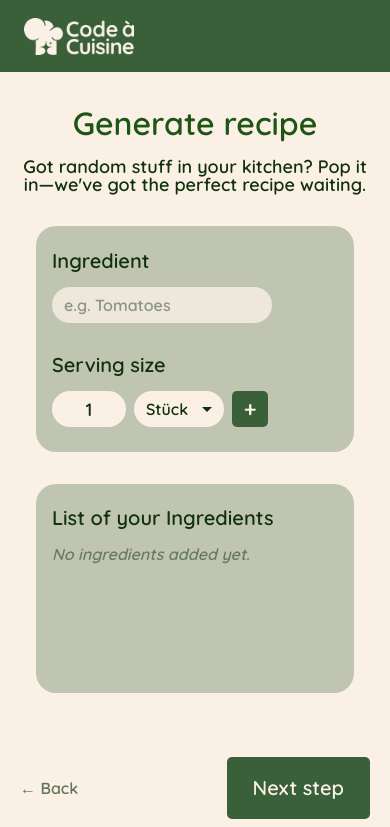
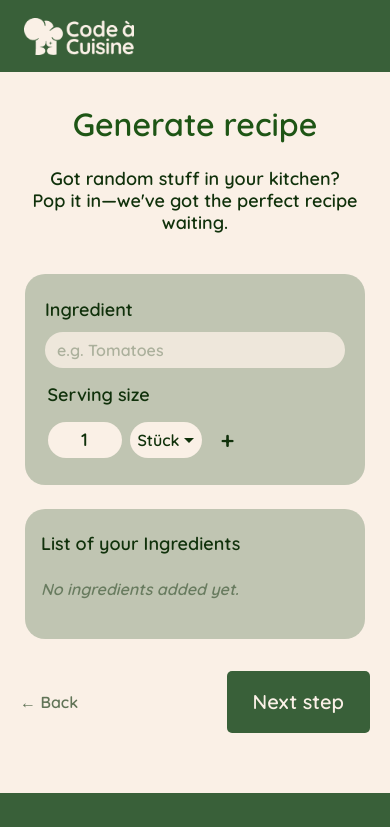
Before and after one commit to milosdimi/code-a-cuisine, an Angular app: page /generate in a window 390 px wide. Shown: the top 827 px of the page. Built offline with nearby package versions, Linux system fonts and the light colour scheme.

Commit message:
feat: enhance ingredient editing functionality with dropdown positioning and validation

```diff
--- a/src/app/features/generate/step1-ingredients/step1-ingredients.component.html
+++ b/src/app/features/generate/step1-ingredients/step1-ingredients.component.html
@@ -4,6 +4,8 @@
   <section class="step1__container">
 
     <h1 class="step1__title">Generate recipe</h1>
+
+    <div class="step1__intro">
       <p class="step1__desc">Got random stuff in your kitchen? Pop it in—we've got the perfect recipe waiting.</p>
 
       <div class="step1__content">
@@ -51,11 +53,11 @@
                   aria-label="Amount"
                 />
               </div>
-              <div class="step1__unit-wrap">
+              <div class="step1__unit-wrap" data-unit-dropdown="add">
                 <button
                   type="button"
                   class="step1__unit-pill"
-                  (click)="showUnitDropdown = !showUnitDropdown"
+                  (click)="showUnitDropdown = !showUnitDropdown; closeEditUnitDropdown()"
                   (blur)="hideUnitDropdown()"
                   aria-label="Select unit"
                 >
@@ -85,7 +87,7 @@
       <div class="step1__list-card">
         <p class="step1__list-title">List of your Ingredients</p>
 
-        <div class="step1__list-body">
+        <div class="step1__list-body" (scroll)="onListScroll()">
           @if (ingredients.length === 0) {
             <p class="step1__list-empty">No ingredients added yet.</p>
           } @else {
@@ -95,8 +97,12 @@
 
                   @if (editingIndex === i) {
                     <div class="step1__chip-edit">
-                      <div class="step1__chip-edit-name-wrap">
+                      <div class="step1__chip-edit-form">
+
+                        <div class="step1__field-group step1__field-group--chip">
+                          <label [attr.for]="'edit-ingredient-' + i" class="step1__label">Ingredient</label>
                           <input
+                            [id]="'edit-ingredient-' + i"
                             type="text"
                             class="step1__input"
                             [class.step1__input--error]="editNameError"
@@ -104,10 +110,14 @@
                             maxlength="50"
                             (focus)="editNameError = false"
                             (keydown.enter)="saveEdit(i)"
-                          (keydown.escape)="editingIndex = null"
+                            (keydown.escape)="editingIndex = null; closeEditUnitDropdown()"
+                            autocomplete="off"
                           />
                         </div>
-                      <div class="step1__chip-edit-controls">
+
+                        <div class="step1__serving-group step1__serving-group--chip">
+                          <span class="step1__label">Serving size</span>
+                          <div class="step1__controls">
                             <div class="step1__amount-pill">
                               <input
                                 type="number"
@@ -118,17 +128,24 @@
                                 aria-label="Amount"
                               />
                             </div>
-                        <div class="step1__chip-edit-unit-wrap">
-                          <select class="step1__chip-edit-unit" [(ngModel)]="editUnit">
-                            @for (u of units; track u) {
-                              <option [value]="u">{{ u }}</option>
-                            }
-                          </select>
+                            <div class="step1__unit-wrap" data-unit-dropdown="edit">
+                              <button
+                                type="button"
+                                class="step1__unit-pill"
+                                (click)="toggleEditUnitDropdown($event)"
+                                aria-label="Select unit"
+                              >
+                                <span>{{ editUnit }}</span>
+                                <span class="step1__unit-arrow" [class.step1__unit-arrow--open]="showEditUnitDropdown"></span>
+                              </button>
                             </div>
                             <button type="button" class="step1__chip-btn step1__chip-btn--save" (click)="saveEdit(i)" aria-label="Save">✓</button>
                             <button type="button" class="step1__chip-btn" (click)="removeIngredient(i)" [attr.aria-label]="'Delete: ' + ing.name">
                               <img src="assets/images/icons/delete.png" alt="" />
                             </button>
+                          </div>
+                        </div>
+
                       </div>
                     </div>
                   } @else {
@@ -155,8 +172,25 @@
       </div>
 
       </div>
+    </div>
 
   </section>
+
+  @if (showEditUnitDropdown) {
+    <ul
+      class="step1__unit-list step1__unit-list--fixed"
+      data-unit-dropdown="edit"
+      role="listbox"
+      [class.step1__unit-list--up]="editUnitDropdownPos.openUp"
+      [style.top.px]="editUnitDropdownPos.top"
+      [style.left.px]="editUnitDropdownPos.left"
+      [style.minWidth.px]="editUnitDropdownPos.width"
+    >
+      @for (u of units; track u) {
+        <li class="step1__unit-option" role="option" (mousedown)="selectEditUnit(u)">{{ u }}</li>
+      }
+    </ul>
+  }
 
   <!-- Footer: direkt in <main>, unabhängig von Card-Höhe -->
   <div class="step1__footer">
--- a/src/app/features/generate/step1-ingredients/step1-ingredients.component.scss
+++ b/src/app/features/generate/step1-ingredients/step1-ingredients.component.scss
@@ -17,34 +17,48 @@
   align-items: center;
 }
 
-// ===== CONTAINER =====
+// ===== CONTAINER (Figma: 1087px, gap 24px headline → content) =====
 .step1__container {
   width: 100%;
   max-width: 1087px;
   display: flex;
   flex-direction: column;
   align-items: center;
+  gap: 24px;
+}
+
+// ===== INTRO (Figma: gap 64px between desc and cards) =====
+.step1__intro {
+  display: flex;
+  flex-direction: column;
+  align-items: center;
+  gap: 64px;
+  width: 100%;
 }
 
 // ===== HEADLINE =====
 .step1__title {
+  margin: 0;
+  width: 100%;
+  max-width: 567px;
   font-family: 'Quicksand', sans-serif;
   font-weight: 600;
   font-size: 54px;
   line-height: 65px;
   color: #1e5515;
   text-align: center;
-  margin-bottom: 24px;
 }
 
 .step1__desc {
+  margin: 0;
+  width: 100%;
+  max-width: 919px;
   font-family: 'Quicksand', sans-serif;
   font-weight: 500;
   font-size: 24px;
-  line-height: 1;
+  line-height: 30px;
   color: #10310b;
   text-align: center;
-  margin-bottom: 64px;
 }
 
 // ===== TWO-COLUMN LAYOUT =====
@@ -55,32 +69,36 @@
   width: 100%;
 }
 
-// ===== INPUT CARD =====
+// ===== INPUT CARD (Figma: 577×176, padding 25px 0) =====
 .step1__input-card {
   flex: 0 0 577px;
   width: 577px;
   min-width: 0;
-  min-height: 209px;
-  max-height: 354px;
-  padding: 25px;
+  min-height: 176px;
+  padding: 25px 0;
   border-radius: 20px;
   background: rgba(57, 96, 57, 0.3);
   display: flex;
   flex-direction: column;
+  align-items: center;
   gap: 12px;
 }
 
 .step1__input-inner {
   display: flex;
   gap: 32px;
-  align-items: flex-end;
+  align-items: flex-start;
+  justify-content: center;
+  width: 100%;
+  max-width: 510px;
 }
 
 .step1__field-group {
   display: flex;
   flex-direction: column;
   gap: 16px;
-  flex: 1;
+  flex: 0 0 300px;
+  width: 300px;
 }
 
 .step1__serving-group {
@@ -114,7 +132,9 @@
   color: #10310b;
   outline: none;
 
-  &::placeholder { color: rgba(16, 49, 11, 0.45); }
+  &::placeholder { color: rgba(16, 49, 11, 0.3); }
+
+  line-height: 20px;
 
   &:focus {
     background: $color-creme;
@@ -174,10 +194,13 @@
     font-family: 'Quicksand', sans-serif;
     font-weight: 500;
     font-size: 18px;
+    line-height: 22px;
     color: #10310b;
     text-align: center;
     outline: none;
     -moz-appearance: textfield;
+
+    &::placeholder { color: rgba(16, 49, 11, 0.3); }
 
     &::-webkit-outer-spin-button,
     &::-webkit-inner-spin-button { -webkit-appearance: none; }
@@ -190,19 +213,20 @@
 
 .step1__unit-pill {
   height: 36px;
-  min-width: 90px;
-  padding: 3px 12px;
+  min-width: 72px;
+  padding: 0 5px;
   border-radius: 48px;
   background: $color-creme;
   border: none;
   cursor: pointer;
   display: flex;
   align-items: center;
-  justify-content: space-between;
-  gap: 6px;
+  justify-content: center;
+  gap: 4px;
   font-family: 'Quicksand', sans-serif;
   font-weight: 500;
   font-size: 16px;
+  line-height: 20px;
   color: #10310b;
   white-space: nowrap;
 }
@@ -246,6 +270,15 @@
   &:hover { background: rgba(57, 96, 57, 0.12); }
 }
 
+.step1__unit-list--fixed {
+  position: fixed;
+  z-index: 1000;
+
+  &.step1__unit-list--up {
+    transform: translateY(-100%);
+  }
+}
+
 .step1__btn-add {
   width: 36px;
   height: 36px;
@@ -267,22 +300,29 @@
 
 // ===== ERROR =====
 .step1__error {
+  width: 100%;
+  max-width: 510px;
+  padding: 0 16px;
   color: $color-error;
   font-size: 16px;
 }
 
-// ===== LIST CARD =====
+// ===== LIST CARD (Figma: 478×209, padding 24, gap 24) =====
 .step1__list-card {
-  flex: 1;
+  --chip-row-height: 30px;
+  --list-max-rows: 14;
+
+  flex: 0 0 478px;
+  width: 478px;
   min-width: 0;
   min-height: 209px;
-  max-height: 540px;
+  max-height: calc(48px + 24px + var(--chip-row-height) * var(--list-max-rows));
   padding: 24px;
   border-radius: 20px;
   background: rgba(57, 96, 57, 0.3);
   display: flex;
   flex-direction: column;
-  gap: 16px;
+  gap: 24px;
   overflow: hidden;
 }
 
@@ -303,6 +343,8 @@
 .step1__list-body {
   flex: 1;
   min-height: 0;
+  max-height: calc(var(--chip-row-height) * var(--list-max-rows));
+  overflow-x: hidden;
   overflow-y: auto;
   scrollbar-gutter: stable;
   scrollbar-width: thin;
@@ -332,69 +374,33 @@
   &:hover { background: $color-creme; }
 
   &--editing {
-    background: $color-creme;
-    overflow: visible;
-    outline: 2px solid #396039;
-    outline-offset: 1px;
-    box-shadow: 0 2px 8px rgba(57, 96, 57, 0.2);
+    align-items: stretch;
+    padding: 12px 4px;
+    overflow: hidden;
+    background: transparent;
+
+    &:hover { background: transparent; }
   }
 }
 
 .step1__chip-edit {
-  display: flex;
-  align-items: center;
-  gap: 8px;
-  flex: 1;
+  width: 100%;
   min-width: 0;
 }
 
-.step1__chip-edit-name-wrap {
-  flex: 1;
-  min-width: 0;
+.step1__chip-edit-form {
+  display: flex;
+  flex-direction: column;
+  gap: 12px;
+  width: 100%;
 }
 
-.step1__chip-edit-controls {
-  display: flex;
-  align-items: center;
-  gap: 8px;
-  flex-shrink: 0;
+.step1__field-group--chip,
+.step1__serving-group--chip {
+  flex: none;
+  width: 100%;
+  max-width: none;
 }
-
-.step1__chip-edit-unit-wrap {
-  position: relative;
-
-  &::after {
-    content: '';
-    position: absolute;
-    right: 12px;
-    top: 50%;
-    transform: translateY(-50%);
-    width: 0;
-    height: 0;
-    border-left: 5px solid transparent;
-    border-right: 5px solid transparent;
-    border-top: 5px solid #10310b;
-    pointer-events: none;
-  }
-}
-
-.step1__chip-edit-unit {
-  height: 36px;
-  min-width: 90px;
-  padding: 6px 30px 6px 12px;
-  border-radius: 48px;
-  background: #fff;
-  border: 1px solid #396039;
-  font-family: 'Quicksand', sans-serif;
-  font-weight: 500;
-  font-size: 16px;
-  color: #10310b;
-  outline: none;
-  cursor: pointer;
-  appearance: none;
-  -webkit-appearance: none;
-}
-
 
 .step1__chip-info {
   display: flex;
@@ -457,17 +463,21 @@
   &:hover { opacity: 1; }
 
   &--save {
-    width: 24px;
-    height: 24px;
-    border-radius: 50%;
+    width: 36px;
+    height: 36px;
+    border-radius: 5px;
     background: $color-primary;
     color: $color-creme;
-    font-size: 16px;
+    font-size: 18px;
     font-weight: 700;
     opacity: 1;
     flex-shrink: 0;
+    transition: background 200ms ease, transform 200ms ease;
 
-    &:hover { background: #2d4d2d; }
+    &:hover {
+      background: #2d4d2d;
+      transform: scale(1.05);
+    }
   }
 }
 
@@ -513,6 +523,14 @@
 
 // ===== TABLET =====
 @media (min-width: 769px) and (max-width: 1164px) {
+  .step1__intro {
+    gap: 48px;
+  }
+
+  .step1__desc {
+    max-width: min(919px, 90%);
+  }
+
   .step1__content {
     flex-direction: column;
     align-items: center;
@@ -529,69 +547,102 @@
     flex: none;
     width: min(721px, 90%);
     max-width: 721px;
-    max-height: none;
   }
 }
 
-// ===== MOBILE =====
+// ===== MOBILE (Figma: 340px, text gap 24, cards gap 40/24) =====
 @include mobile {
   .step1 {
     padding: 32px 20px 60px;
   }
 
+  // Text block: title → desc (24px) · desc → cards (40px)
+  .step1__container {
+    gap: 24px;
+    max-width: 340px;
+  }
+
+  .step1__intro {
+    gap: 40px;
+    width: 100%;
+  }
+
   .step1__title {
+    max-width: 249px;
     font-size: 32px;
-    line-height: 1.2;
-    margin-bottom: 16px;
+    line-height: 40px;
   }
 
   .step1__desc {
+    max-width: 327px;
+    font-weight: 600;
     font-size: 18px;
-    margin-bottom: 32px;
+    line-height: 22px;
+  }
+
+  .step1__label,
+  .step1__list-title {
+    font-size: 18px;
+    line-height: 22px;
   }
 
   .step1__content {
     flex-direction: column;
-    margin-bottom: 32px;
+    align-items: center;
+    gap: 24px;
+    width: 100%;
   }
 
   .step1__input-card {
     flex: none;
-    width: calc(100% - 32px);
+    width: 100%;
     max-width: 340px;
-    margin: 0 auto;
-    padding: 25px 16px;
+    min-height: 211px;
+    margin: 0;
+    padding: 25px 0;
+    gap: 16px;
   }
 
   .step1__input-inner {
     flex-direction: column;
-    align-items: flex-start;
+    align-items: center;
+    gap: 16px;
+    max-width: 300px;
+  }
+
+  .step1__field-group {
+    flex: none;
+    width: 100%;
+    max-width: 300px;
+    gap: 11px;
+  }
+
+  .step1__serving-group {
+    width: 100%;
+    max-width: 295px;
+    gap: 16px;
   }
 
   .step1__input {
     width: 100%;
     max-width: 300px;
-    background: rgba(250, 240, 230, 0.8);
-    border-radius: 20px;
   }
 
   .step1__btn-add {
-    background: #396039;
-    border: none;
-    width: 36px;
-    height: 36px;
-    border-radius: 5px;
+    background: transparent;
+    color: #10310b;
+    font-size: 24px;
+    font-weight: 500;
+    line-height: 1;
   }
 
   .step1__list-card {
     flex: none;
-    width: calc(100% - 32px);
+    width: 100%;
     max-width: 340px;
-    margin: 0 auto;
-    max-height: none;
+    min-height: 130px;
+    margin: 0;
     padding: 24px 16px;
-    background: rgba(57, 96, 57, 0.3);
-    border-radius: 20px;
   }
 
   .step1__chip {
@@ -612,20 +663,12 @@
     flex-shrink: 0;
   }
 
-  .step1__chip-edit {
-    flex-direction: column;
-    align-items: stretch;
-    gap: 6px;
+  .step1__chip-edit-form {
+    gap: 16px;
   }
 
-  .step1__chip-edit-name-wrap {
-    flex: none;
-    width: 100%;
-  }
-
-  .step1__chip-edit-controls {
-    width: 100%;
-    justify-content: flex-start;
+  .step1__field-group--chip {
+    gap: 11px;
   }
 
   .step1__btn-next {
--- a/src/app/features/generate/step1-ingredients/step1-ingredients.component.ts
+++ b/src/app/features/generate/step1-ingredients/step1-ingredients.component.ts
@@ -18,6 +18,7 @@ const INGREDIENT_SUGGESTIONS = [
 ];
 
 const UNITS: IngredientUnit[] = ['g', 'kg', 'ml', 'l', 'Stück', 'TL', 'EL'];
+const MAX_INGREDIENTS = 14;
 
 @Component({
   selector: 'app-step1-ingredients',
@@ -32,6 +33,7 @@ export class Step1IngredientsComponent implements OnInit {
   suggestions: string[] = [];
   showSuggestions = false;
   showUnitDropdown = false;
+  showEditUnitDropdown = false;
   newAmount = 1;
   newUnit: IngredientUnit = 'Stück';
   units = UNITS;
@@ -42,7 +44,9 @@ export class Step1IngredientsComponent implements OnInit {
   editAmount = 1;
   editUnit: IngredientUnit = 'Stück';
   editNameError = false;
+  editUnitDropdownPos = { top: 0, left: 0, width: 0, openUp: false };
 
+  private editUnitButton: HTMLElement | null = null;
   private readonly destroyRef = inject(DestroyRef);
   private readonly seo        = inject(SeoService);
 
@@ -96,6 +100,10 @@ export class Step1IngredientsComponent implements OnInit {
       this.validationError = 'This ingredient has already been added.';
       return;
     }
+    if (this.ingredients.length >= MAX_INGREDIENTS) {
+      this.validationError = `You can add up to ${MAX_INGREDIENTS} ingredients.`;
+      return;
+    }
     const amount = Math.min(Math.max(0.1, this.newAmount), 9999);
     this.ingredients.push({ name, amount, unit: this.newUnit });
     this.recipeService.updatePreferences({ ingredients: this.ingredients });
@@ -119,7 +127,13 @@ export class Step1IngredientsComponent implements OnInit {
     this.editName = ing.name;
     this.editAmount = ing.amount;
     this.editUnit = ing.unit;
+    this.showUnitDropdown = false;
+    this.closeEditUnitDropdown();
     this.validationError = '';
+
+    setTimeout(() => {
+      document.querySelector('.step1__chip--editing')?.scrollIntoView({ block: 'nearest', behavior: 'smooth' });
+    });
   }
 
   /** Persists the edited ingredient to the list if the name is valid. */
@@ -134,6 +148,7 @@ export class Step1IngredientsComponent implements OnInit {
     this.recipeService.updatePreferences({ ingredients: this.ingredients });
     this.editingIndex = null;
     this.editNameError = false;
+    this.closeEditUnitDropdown();
   }
 
   /** Validates the form and navigates to the preferences step. */
@@ -162,6 +177,60 @@ export class Step1IngredientsComponent implements OnInit {
     this.showUnitDropdown = false;
   }
 
+  /** Toggles the edit-unit dropdown and anchors it with fixed positioning. */
+  toggleEditUnitDropdown(event: MouseEvent): void {
+    event.stopPropagation();
+
+    if (this.showEditUnitDropdown) {
+      this.closeEditUnitDropdown();
+      return;
+    }
+
+    this.showUnitDropdown = false;
+    this.editUnitButton = event.currentTarget as HTMLElement;
+    this.showEditUnitDropdown = true;
+    this.updateEditUnitDropdownPosition();
+  }
+
+  /** Repositions the edit dropdown to stay attached to its trigger button. */
+  updateEditUnitDropdownPosition(): void {
+    if (!this.editUnitButton || !this.showEditUnitDropdown) return;
+
+    const rect = this.editUnitButton.getBoundingClientRect();
+    if (rect.bottom < 0 || rect.top > window.innerHeight) {
+      this.closeEditUnitDropdown();
+      return;
+    }
+
+    const listHeight = this.units.length * 40 + 12;
+    const spaceBelow = window.innerHeight - rect.bottom;
+    const openUp = spaceBelow < listHeight && rect.top > listHeight;
+
+    this.editUnitDropdownPos = {
+      top: openUp ? rect.top - 4 : rect.bottom + 4,
+      left: rect.left,
+      width: rect.width,
+      openUp
+    };
+  }
+
+  /** Closes the edit-unit dropdown and clears its anchor button. */
+  closeEditUnitDropdown(): void {
+    this.showEditUnitDropdown = false;
+    this.editUnitButton = null;
+  }
+
+  /** Sets the unit while editing an existing ingredient. */
+  selectEditUnit(unit: IngredientUnit): void {
+    this.editUnit = unit;
+    this.closeEditUnitDropdown();
+  }
+
+  /** Keeps the edit dropdown aligned while the ingredient list scrolls. */
+  onListScroll(): void {
+    this.updateEditUnitDropdownPosition();
+  }
+
   /** Closes the unit dropdown after a short delay to allow click events to fire first. */
   hideUnitDropdown(): void {
     setTimeout(() => { this.showUnitDropdown = false; }, 150);
@@ -174,8 +243,18 @@ export class Step1IngredientsComponent implements OnInit {
     if (!target.closest('.step1__search-wrap')) {
       this.showSuggestions = false;
     }
-    if (!target.closest('.step1__unit-wrap')) {
+    if (!target.closest('[data-unit-dropdown="add"]')) {
       this.showUnitDropdown = false;
     }
+    if (!target.closest('[data-unit-dropdown="edit"]')) {
+      this.closeEditUnitDropdown();
+    }
+  }
+
+  /** Re-anchors the edit dropdown on page scroll or resize. */
+  @HostListener('window:scroll')
+  @HostListener('window:resize')
+  onViewportChange(): void {
+    this.updateEditUnitDropdownPosition();
   }
 }
```
Lines whose indentation alone changed are shown as unchanged.
